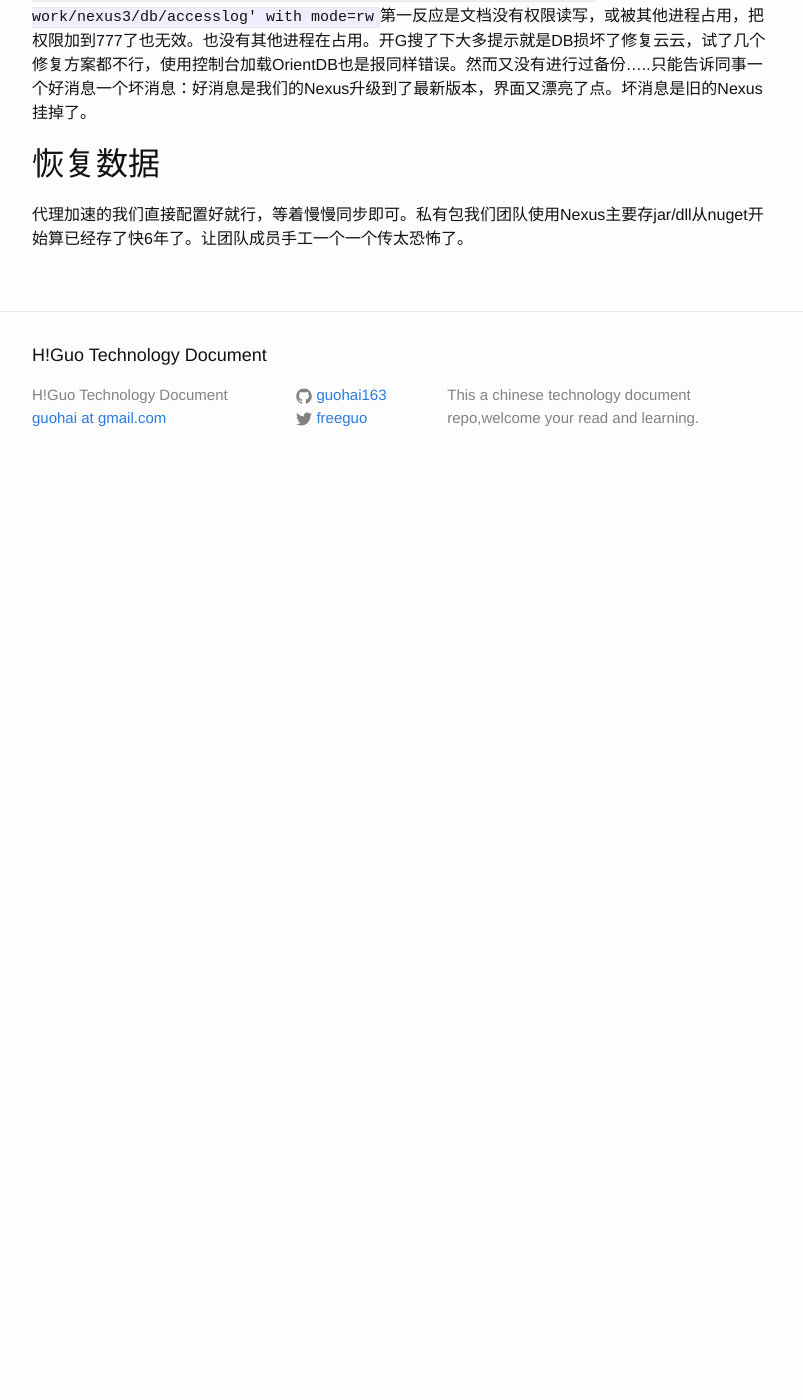
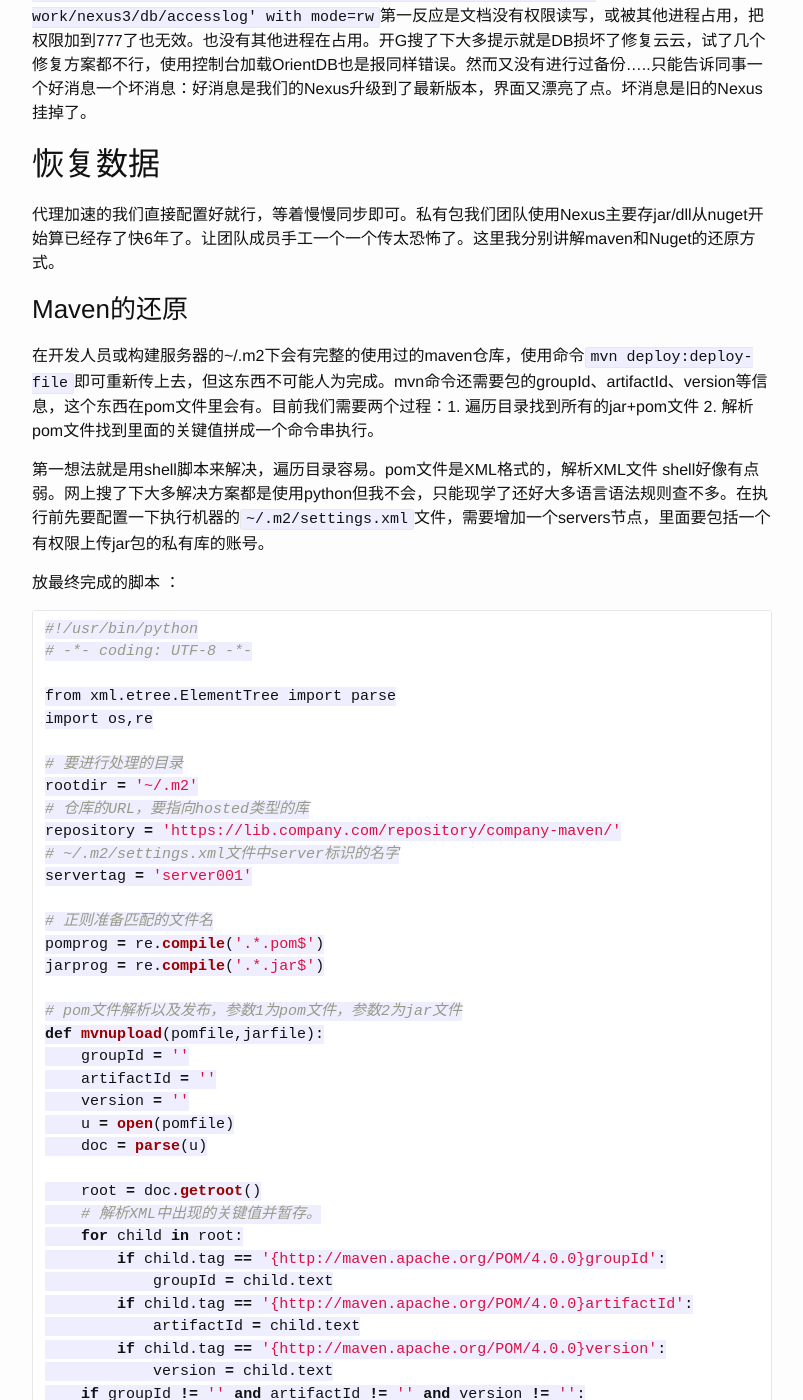
Before and after one commit to guohai163/guohai163.github.io, a Jekyll site: the page built from _posts/2019-09-10-nexus-batch-up.md, in a window 1280 px wide and 1400 px high, scrolled down 270 px. Shown: the whole window, without its empty margins (238-1041 px from the left). Built offline with Jekyll 4.4.1, drawn with Linux system fonts in a browser that asks for light colours; before the commit the page ends 900 px from its top, so only the background shows below that; some of the changed text lies outside the part shown.

Commit message:
文章 临时存档

```diff
--- a/_posts/2019-09-10-nexus-batch-up.md
+++ b/_posts/2019-09-10-nexus-batch-up.md
@@ -8,4 +8,112 @@
 团队内一直使用Nexus Repository搭建的私服为大家做包下载的加速，以及团队内自己的包管理。上个周末因为机房停电服务异常关机，周一上班后再开机服务死活起不来了。查看日志发现报错`OStorageException: Cannot open local storage '/data1/sonatype-work/nexus3/db/accesslog' with mode=rw`第一反应是文档没有权限读写，或被其他进程占用，把权限加到777了也无效。也没有其他进程在占用。开G搜了下大多提示就是DB损坏了修复云云，试了几个修复方案都不行，使用控制台加载OrientDB也是报同样错误。然而又没有进行过备份.....只能告诉同事一个好消息一个坏消息：好消息是我们的Nexus升级到了最新版本，界面又漂亮了点。坏消息是旧的Nexus挂掉了。
 
 ## 恢复数据
-代理加速的我们直接配置好就行，等着慢慢同步即可。私有包我们团队使用Nexus主要存jar/dll从nuget开始算已经存了快6年了。让团队成员手工一个一个传太恐怖了。
+代理加速的我们直接配置好就行，等着慢慢同步即可。私有包我们团队使用Nexus主要存jar/dll从nuget开始算已经存了快6年了。让团队成员手工一个一个传太恐怖了。这里我分别讲解maven和Nuget的还原方式。
+
+### Maven的还原
+在开发人员或构建服务器的~/.m2下会有完整的使用过的maven仓库，使用命令`mvn deploy:deploy-file`即可重新传上去，但这东西不可能人为完成。mvn命令还需要包的groupId、artifactId、version等信息，这个东西在pom文件里会有。目前我们需要两个过程：1. 遍历目录找到所有的jar+pom文件 2. 解析pom文件找到里面的关键值拼成一个命令串执行。
+
+第一想法就是用shell脚本来解决，遍历目录容易。pom文件是XML格式的，解析XML文件 shell好像有点弱。网上搜了下大多解决方案都是使用python但我不会，只能现学了还好大多语言语法规则查不多。在执行前先要配置一下执行机器的`~/.m2/settings.xml`文件，需要增加一个servers节点，里面要包括一个有权限上传jar包的私有库的账号。
+
+放最终完成的脚本 ：
+~~~ python
+#!/usr/bin/python
+# -*- coding: UTF-8 -*-
+
+from xml.etree.ElementTree import parse
+import os,re
+
+# 要进行处理的目录
+rootdir = '~/.m2'
+# 仓库的URL，要指向hosted类型的库
+repository = 'https://lib.company.com/repository/company-maven/'
+# ~/.m2/settings.xml文件中server标识的名字
+servertag = 'server001'
+
+# 正则准备匹配的文件名
+pomprog = re.compile('.*.pom$')
+jarprog = re.compile('.*.jar$')
+
+# pom文件解析以及发布，参数1为pom文件，参数2为jar文件
+def mvnupload(pomfile,jarfile):
+    groupId = ''
+    artifactId = ''
+    version = ''
+    u = open(pomfile)
+    doc = parse(u)
+
+    root = doc.getroot()
+    # 解析XML中出现的关键值并暂存。
+    for child in root:
+        if child.tag == '{http://maven.apache.org/POM/4.0.0}groupId':
+            groupId = child.text
+        if child.tag == '{http://maven.apache.org/POM/4.0.0}artifactId':
+            artifactId = child.text
+        if child.tag == '{http://maven.apache.org/POM/4.0.0}version':
+            version = child.text
+    if groupId != '' and artifactId != '' and version != '':
+        # 拼接出上传命令
+        cmd = 'mvn deploy:deploy-file -DgroupId='+groupId+' -DartifactId='+artifactId+' -Dversion='+version+' -DgeneratePom=false -Dpackaging=jar -DrepositoryId='+servertag+' -Durl='+repository+' -DpomFile='+pomfile+' -Dfile='+jarfile
+        print cmd
+        # 执行命令
+        os.system(cmd)
+
+# 遍历目录方法，参数为根目录
+def traversal(dir):
+    pomfile = ''
+    jarfile = ''
+    flagE = True
+    for list in os.listdir(dir):
+        path = os.path.join(dir,list)
+        if os.path.isfile(path):
+            # 当发现pom或jar文件时先进行暂存
+            if not pomprog.match(path) is None:
+                pomfile = path
+            if not jarprog.match(path) is None:
+                jarfile = path
+            # 当找全两个文件时，进行解析操作
+            if pomfile != '' and jarfile != '' and flagE:
+                mvnupload( pomfile, jarfile)
+                flagE = False
+        if os.path.isdir(path):
+            traversal(path)
+
+traversal(rootdir)
+~~~
+
+此脚本可以无限执行，仓库里已经存在的包不会重复上传，建议先在构建服务器上执行过，再找几个主力开发在他们的机器上执行一下，尽量补全jar包。
+
+### Nuget仓库的还原
+与上面的方法类似在构建服务器上，每个项目下会有一个名字为Packages的目录，该目录下会有Nuget仓库里需要使用的nupkg文件。但nuget的上传不是依赖帐密，而是是使用安全码，登录你的Nexus系统。点击你的账号，会有一个NuGet API Key按钮点击下可以获得一个密钥串，一定要保存好脚本中需要使用到。依然放脚本：
+~~~ python
+#! python
+# -*- coding: UTF-8 -*-
+import os,re
+# 要扫描的根目录
+rootdir = 'd:\\sources'
+# 上面提到的密钥串
+key = 'e1d4c9e0-e55f-3da2-97b6-xxxxxxxxxx'
+# 仓库的URL
+url = 'https://lib.company.com/repository/company-nuget/'
+
+# 需要上传的文件 ，正则，我们公司自己的nuget包都会以公司名开头，其他名字的包不需要上传
+nugetprog = re.compile('^Company.*.nupkg$')
+
+# 遍历目录找出符合条件的nupkg文件
+def traversal(dir):
+    nugetfile = ''
+    for list in os.listdir(dir):
+        path = os.path.join(dir,list)
+        if os.path.isfile(path):
+            # print path
+            if not nugetprog.match(path) is None:
+                cmd = 'nuget push '+path+' '+key+' -source '+url
+                print cmd
+        if os.path.isdir(path):
+            traversal(path)
+
+
+traversal(rootdir)
+~~~
+
+## 备份很重要
```
